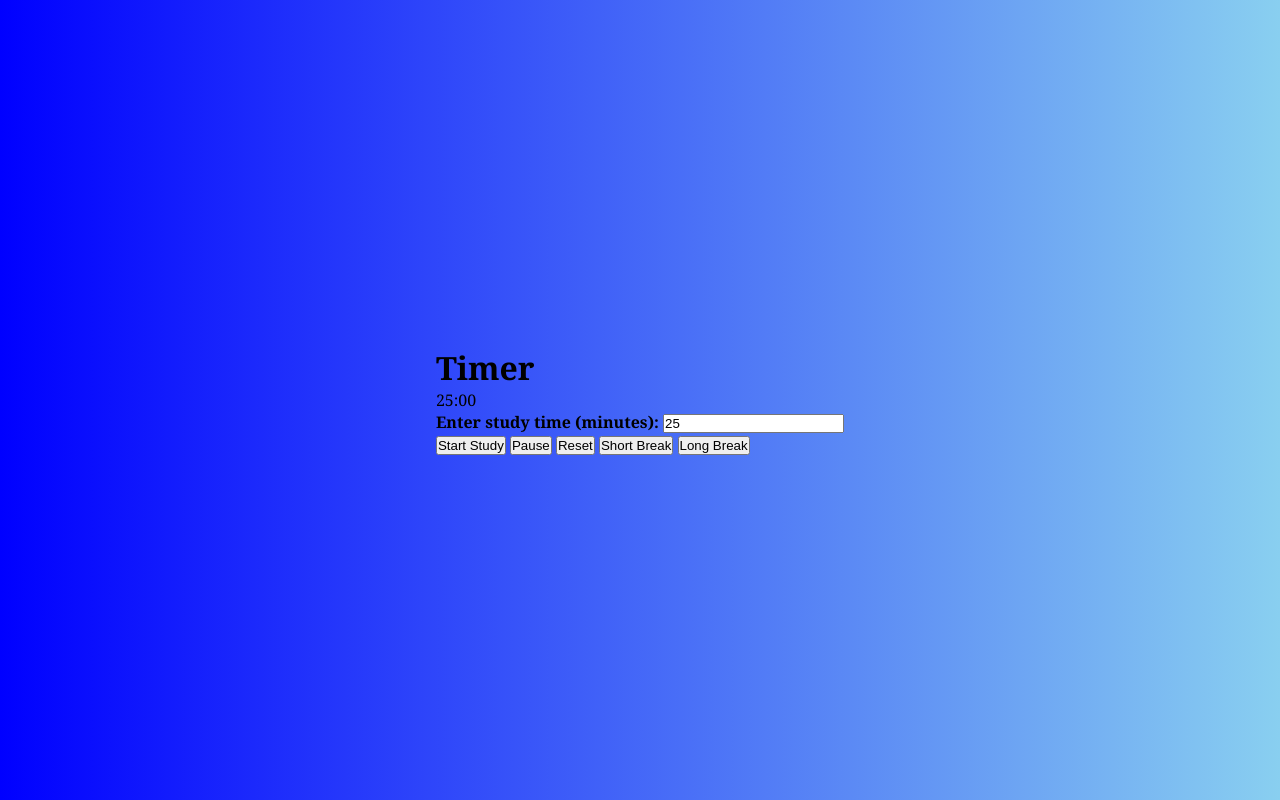
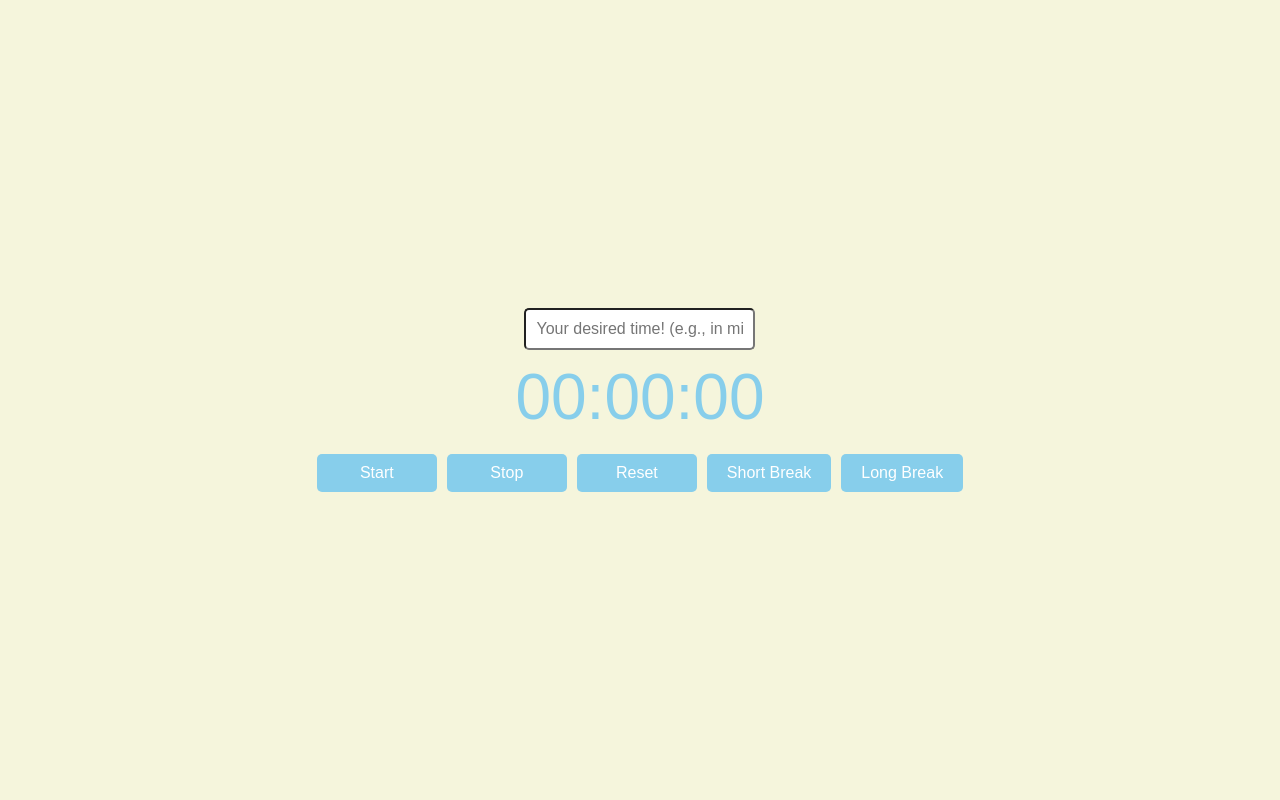
Before and after one commit to syahmid0h/Study-Timer, a Flask app: template website/templates/index.html in a window 1280 px wide. Run offline with Flask 3, Linux system fonts and the light colour scheme; the template is opened without the code that fills it, so the values that code supplies are empty.

Commit message:
changed index.html for the html new timer.py

```diff
--- a/website/templates/index.html
+++ b/website/templates/index.html
@@ -3,27 +3,134 @@
 <head>
     <meta charset="UTF-8">
     <meta name="viewport" content="width=device-width, initial-scale=1.0">
-    <title>Study Timer</title>
-    <link rel="stylesheet" href="style.css">
+    <title>StudySpace</title>
+    <style>
+        body {
+            font-family: Arial, sans-serif;
+            display: flex;
+            justify-content: center;
+            align-items: center;
+            height: 100vh;
+            margin: 0;
+            background-color: #f5f5dc;
+        }
+
+        .container {
+            text-align: center;
+        }
+
+        #timer {
+            font-size: 4rem;
+            margin-bottom: 20px;
+            color: #87CEEB;
+        }
+
+        .buttons {
+            display: flex;
+            justify-content: center;
+            flex-wrap: wrap;
+            gap: 10px;
+            margin-top: 20px;
+        }
+
+        .buttons button {
+            font-size: 1rem;
+            padding: 10px 20px;
+            border: none;
+            border-radius: 5px;
+            background-color: #87CEEB;
+            color: white;
+            cursor: pointer;
+            min-width: 120px;
+        }
+
+        .buttons button:hover {
+            background-color: #4682B4;
+        }
+
+        input[type="text"] {
+            font-size: 1rem;
+            padding: 10px;
+            border-radius: 5px;
+            margin-bottom: 10px;
+        }
+    </style>
 </head>
 <body>
-    <div class="timer-container">
-        <h1 id="timer-label">Timer</h1>
-        <div id="time">25:00</div>
-
-        <label for="study-time">Enter study time (minutes):</label>
-        <input type="number" id="study-time" min="1" value="25" placeholder="Enter study time (mins)">
-
-        <div class="button-container">
-            <button id="start-btn">Start Study</button>
-            <button id="pause-btn">Pause</button>
-            <button id="reset-btn">Reset</button>
-            <button id="short-break-btn">Short Break</button>
-            <button id="long-break-btn">Long Break</button>
+    <div class="container">
+        <input type="text" id="inputTime" placeholder="Your desired time! (e.g., in minutes)">
+        <div id="timer">00:00:00</div>
+        <div class="buttons">
+            <button id="start">Start</button>
+            <button id="stop">Stop</button>
+            <button id="reset">Reset</button>
+            <button id="shortBreak">Short Break</button>
+            <button id="longBreak">Long Break</button>
         </div>
     </div>
+    <script>
+        let interval;
 
-    <!-- link to our JavaScript file -->
-    <script src="{{ url_for('static', filename='timer.js') }}"></script>
+        function updateTime() {
+            fetch('/time')
+            .then(response => response.json())
+            .then(data => {
+                document.getElementById('timer').innerText = data.time;
+            });
+        }
+
+        document.getElementById('start').addEventListener('click', function() {
+            const inputTime = document.getElementById('inputTime').value;
+            fetch('/start', {
+                method: 'POST',
+                headers: {
+                    'Content-Type': 'application/json',
+                },
+                body: JSON.stringify({ "time": inputTime })
+            });
+            if (!interval) {
+                interval = setInterval(updateTime, 1000);
+            }
+        });
+
+        document.getElementById('stop').addEventListener('click', function() {
+            fetch('/stop', {method: 'POST'});
+            clearInterval(interval);
+            interval = null;
+        });
+
+        document.getElementById('reset').addEventListener('click', function() {
+            fetch('/reset', {method: 'POST'});
+            document.getElementById('timer').innerText = "00:00:00";
+            clearInterval(interval);
+            interval = null;
+        });
+
+        document.getElementById('shortBreak').addEventListener('click', function() {
+            fetch('/start', {
+                method: 'POST',
+                headers: {
+                    'Content-Type': 'application/json',
+                },
+                body: JSON.stringify({ "time": 5 })  // 5 minutes for short break
+            });
+            if (!interval) {
+                interval = setInterval(updateTime, 1000);
+            }
+        });
+
+        document.getElementById('longBreak').addEventListener('click', function() {
+            fetch('/start', {
+                method: 'POST',
+                headers: {
+                    'Content-Type': 'application/json',
+                },
+                body: JSON.stringify({ "time": 10 })  // 10 minutes for long break
+            });
+            if (!interval) {
+                interval = setInterval(updateTime, 1000);
+            }
+        });
+    </script>
 </body>
 </html>
```
